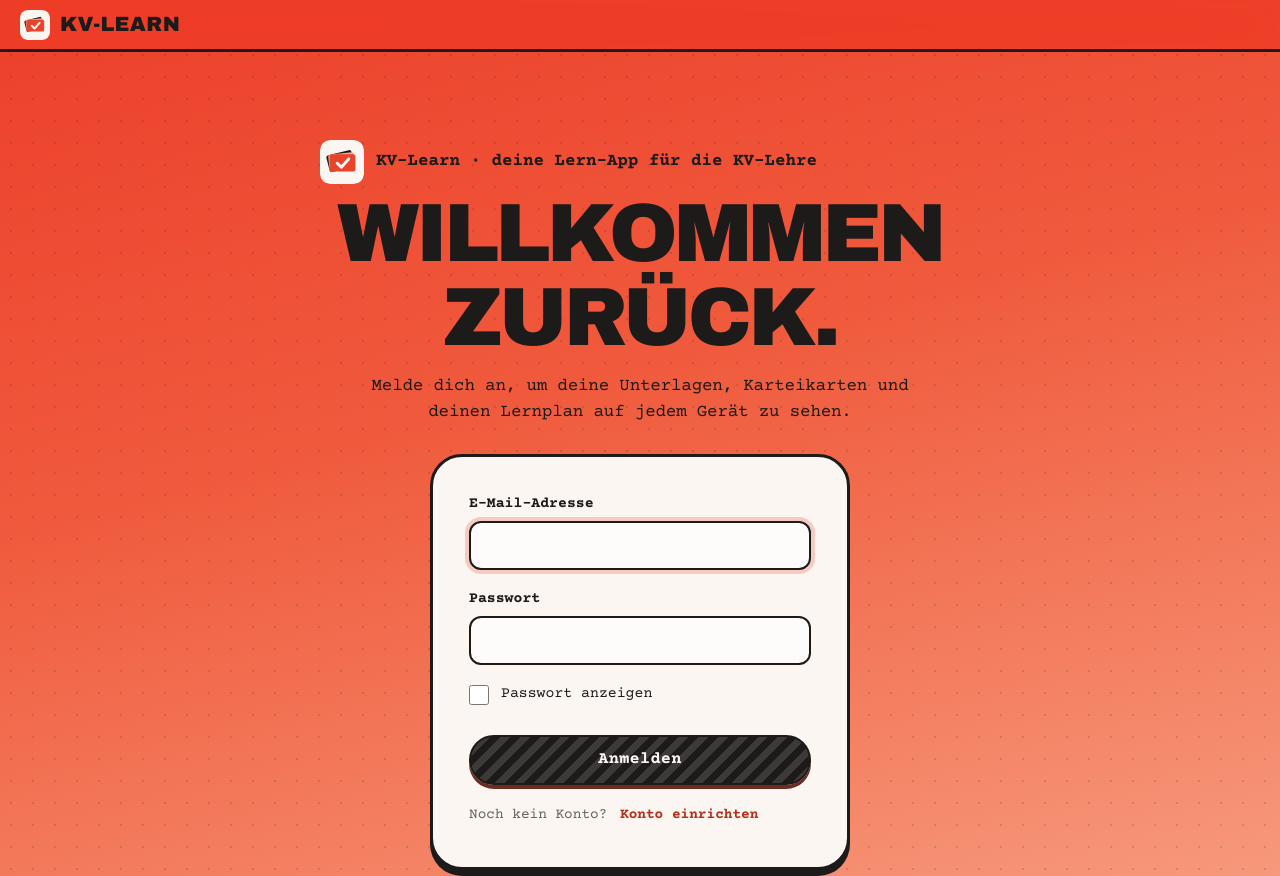
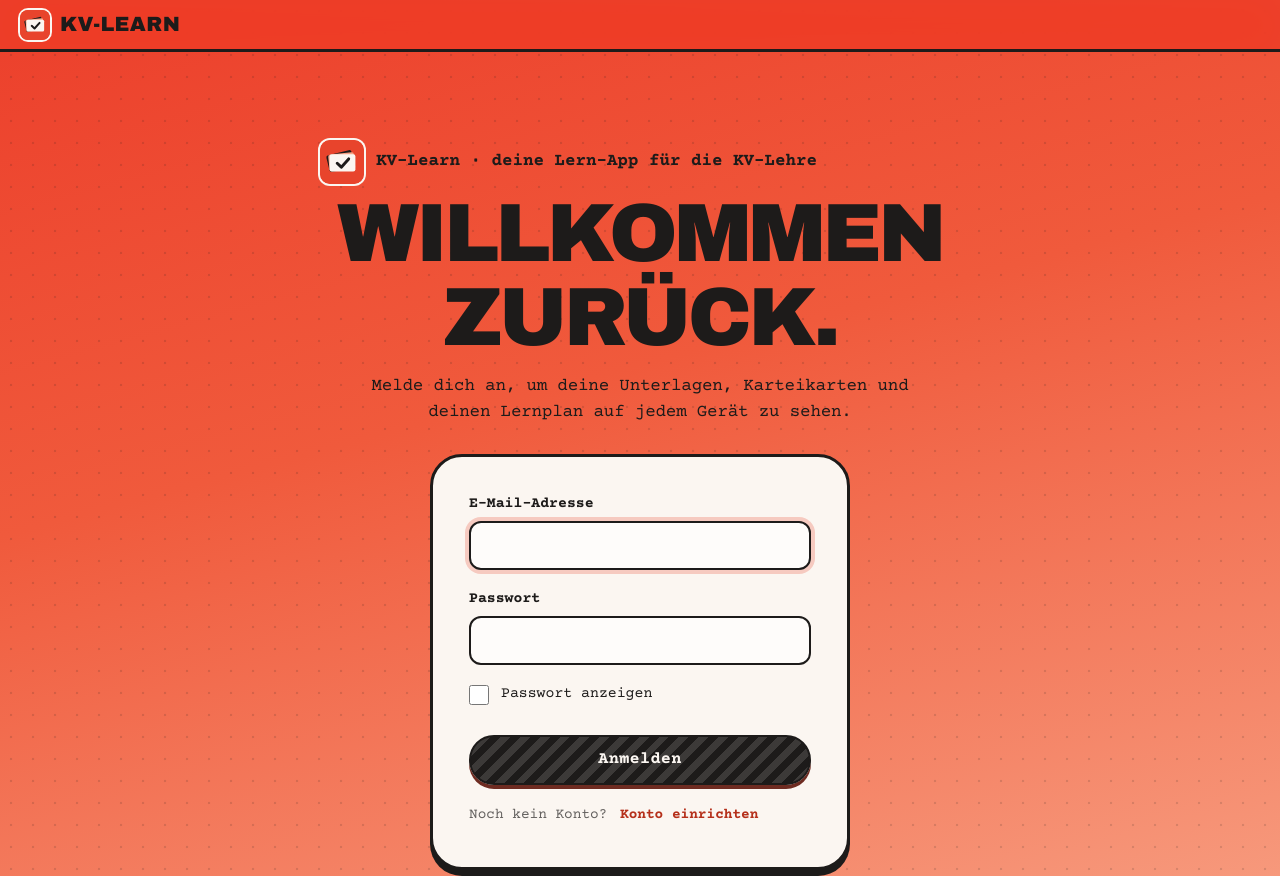
Before and after one commit to leonspam245-maker/kv-lernapp, a website with bundled scripts: page public/index.html in a window 1280 px wide. Shown: the top 876 px of the page. Built offline with nearby package versions, Linux system fonts and the light colour scheme; files whose address does not match are found by name.

Commit message:
Kopfzeile und Anmeldeseite: rotes Logo mit hellem Rand
Co-Authored-By: Claude Opus 5.5 <noreply@anthropic.com>
Claude-Session: https://claude.ai/code/session_016KTQAUC2m2Fo6mvNi5LwLd

```diff
--- a/public/index.html
+++ b/public/index.html
@@ -17,7 +17,7 @@
 <body>
   <a class="skip" href="#view">Zum Inhalt springen</a>
   <header class="topbar">
-    <a class="brand" href="#/" aria-label="KV-Learn, zur Startseite"><svg class="brand-mark" viewBox="0 0 512 512" width="30" height="30" aria-hidden="true"><rect width="512" height="512" rx="112.6" fill="#FBF6F1"/><g transform="translate(262 266)"><rect x="-150" y="-100" width="300" height="200" rx="26" fill="#1D1B1A" transform="rotate(-14) translate(-18 -26)"/><rect x="-150" y="-100" width="300" height="200" rx="26" fill="#F8A487" transform="rotate(-6) translate(-8 -12)"/><rect x="-150" y="-100" width="300" height="200" rx="26" fill="#E8442C"/><path d="M-62 4 L-14 50 L72 -46" fill="none" stroke="#FBF6F1" stroke-width="34" stroke-linecap="round" stroke-linejoin="round"/></g></svg><span>KV-Learn</span></a>
+    <a class="brand" href="#/" aria-label="KV-Learn, zur Startseite"><svg class="brand-mark" viewBox="0 0 512 512" width="30" height="30" aria-hidden="true"><rect width="512" height="512" rx="112.6" fill="#E8442C"/><g transform="translate(262 266)"><rect x="-150" y="-100" width="300" height="200" rx="26" fill="#1D1B1A" transform="rotate(-14) translate(-18 -26)"/><rect x="-150" y="-100" width="300" height="200" rx="26" fill="#F8A487" transform="rotate(-6) translate(-8 -12)"/><rect x="-150" y="-100" width="300" height="200" rx="26" fill="#FBF6F1"/><path d="M-62 4 L-14 50 L72 -46" fill="none" stroke="#1D1B1A" stroke-width="34" stroke-linecap="round" stroke-linejoin="round"/></g></svg><span>KV-Learn</span></a>
     <span id="save-state" class="save-state" aria-live="polite"></span>
   </header>
   <nav class="nav" aria-label="Hauptnavigation">
--- a/public/js/auth.js
+++ b/public/js/auth.js
@@ -13,7 +13,7 @@ export function loginView(el, onDone) {
     el.innerHTML = `
     <section class="auth" aria-labelledby="auth-title">
       <div class="auth-intro">
-        <p class="hero-date auth-brand"><img src="/icon-hell.svg" alt="" width="44" height="44"> KV-Learn · deine Lern-App für die KV-Lehre</p>
+        <p class="hero-date auth-brand"><img src="/icon.svg" alt="" width="44" height="44"> KV-Learn · deine Lern-App für die KV-Lehre</p>
         <h1 class="hero-title" id="auth-title">${signup ? 'Konto einrichten.' : 'Willkommen zurück.'}</h1>
         <p class="hero-meta">${signup
           ? 'Lege dein persönliches Konto an. Deine Unterlagen und dein Lernstand sind nur für dich sichtbar.'
--- a/public/styles.css
+++ b/public/styles.css
@@ -637,3 +637,5 @@ input:focus, select:focus, textarea:focus, .paste-area:focus { box-shadow: 0 0 0
 .brand-mark { flex: none; border-radius: 8px; }
 .auth-brand { display: flex; align-items: center; gap: 12px; }
 .auth-brand img { border-radius: 10px; flex: none; }
+/* Rotes Logo auf rotem Grund: heller Rand trennt es vom Hintergrund */
+.brand-mark, .auth-brand img { box-shadow: 0 0 0 2px var(--paper); }
```
